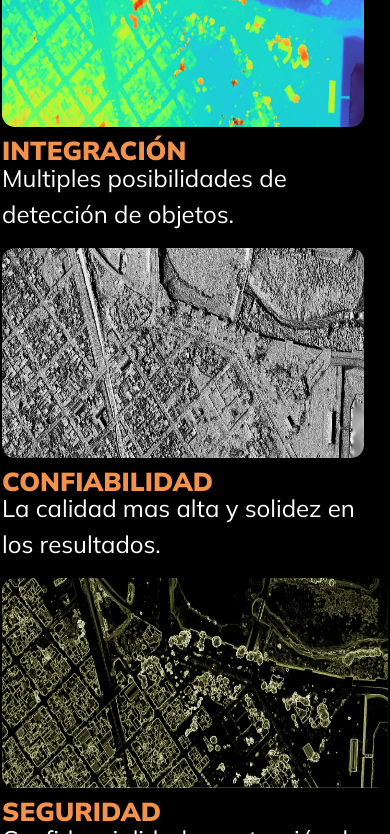
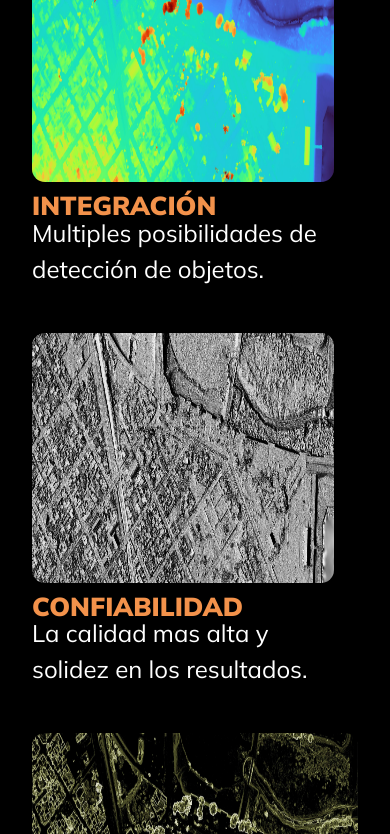
Before and after one commit to martinmaidana/terruneo, a website: page index.html in a window 390 px wide. Shown: the part 1166-2000 px from the top of the page. Drawn offline with nearby package versions, Linux system fonts and the light colour scheme.

Commit message:
cambios-cards-queries

```diff
--- a/index.html
+++ b/index.html
@@ -78,7 +78,7 @@
             <div class="contenedor cards ">
                 <div class="card_fila1 ">
                     <div class="cards-imagen1">
-                        <div>
+                        <div class="cards-imagenes">
                             <img src="./assets/4-fotos/img-1.jpg" alt="imagen-1"
                                 class="imagen_teledeteccion item-1">
                             <h6 class="h6_naranja">INTEGRACIÓN</h6>
@@ -86,7 +86,7 @@
                         </div>
                     </div>
                     <div class="cards-imagen2">
-                        <div>
+                        <div  class="cards-imagenes">
                             <img src="./assets/4-fotos/img-2.jpg" alt="imagen-2"
                                 class="imagen_teledeteccion item-2">
                             <h6 class="h6_naranja">CONFIABILIDAD</h6>
@@ -96,7 +96,7 @@
                 </div>
                 <div class="cards-fila2  ">
                     <div class="cards-imagen3">
-                        <div>
+                        <div  class="cards-imagenes">
                             <img src="./assets/4-fotos/img-3.jpg" alt="imagen-3"
                                 class="imagen_teledeteccion item-3">
                             <h6 class="h6_naranja">SEGURIDAD</h6>
@@ -104,7 +104,7 @@
                         </div>
                     </div>
                     <div class="cards-imagen3">
-                        <div>
+                        <div class="cards-imagenes">
                             <img src="./assets/4-fotos/img-4.jpg" alt="imagen-4"
                                 class="imagen_teledeteccion item-4">
                             <h6 class="h6_naranja">OPTIMIZACIÓN</h6>
--- a/style.css
+++ b/style.css
@@ -633,9 +633,9 @@ button[type="submit"] {
   }
   .teledeteccion {
     display: grid;
-    justify-content: center;
+    justify-content: space-around;
     /* margin-top: 45px; */
-    /* margin-right: 2px; */
+    margin-right: 0px;
     margin-bottom: 25px;
     justify-items: center;
   }
@@ -647,8 +647,11 @@ button[type="submit"] {
     flex-direction: column;
   }
 
+  .cards-imagenes{
+    padding: 15px 30px 15px 30px;
+  }
   .imagen_teledeteccion {
-    height: 210px;
+    height: 250px;
     width: -webkit-fill-available;
     border-radius: 13px;
   }
```
